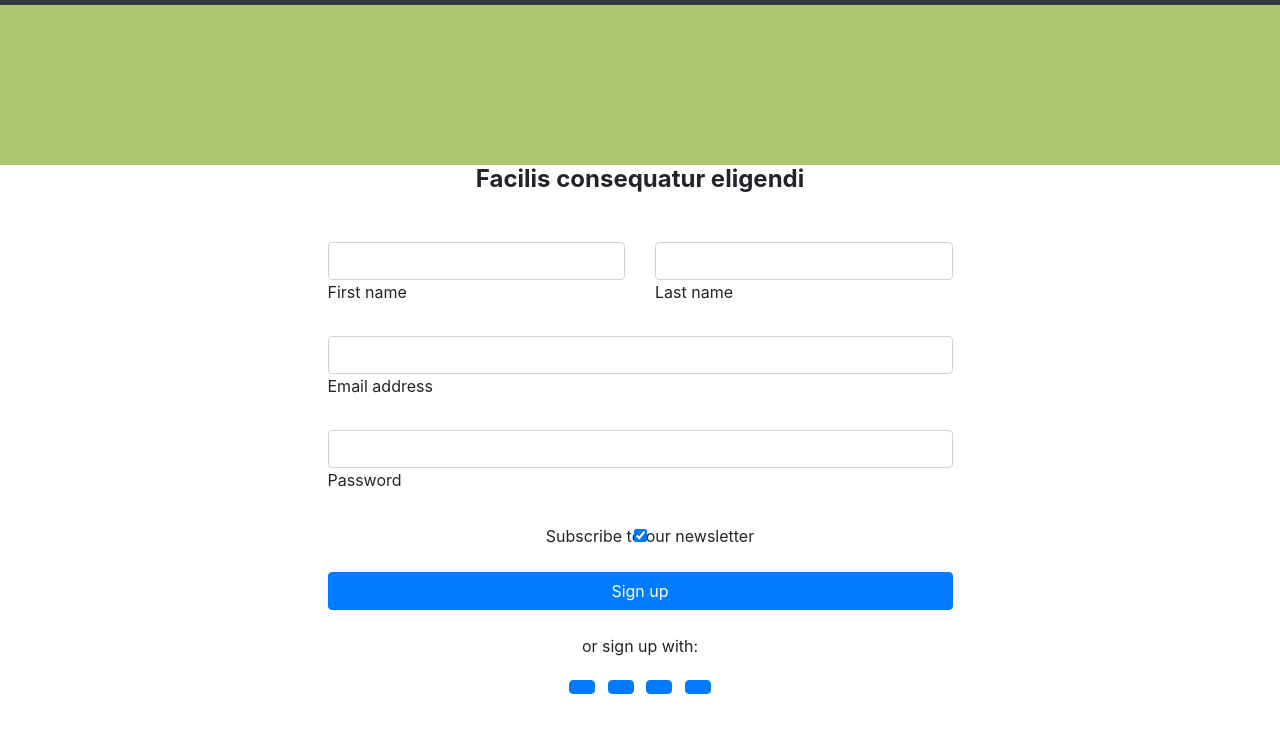
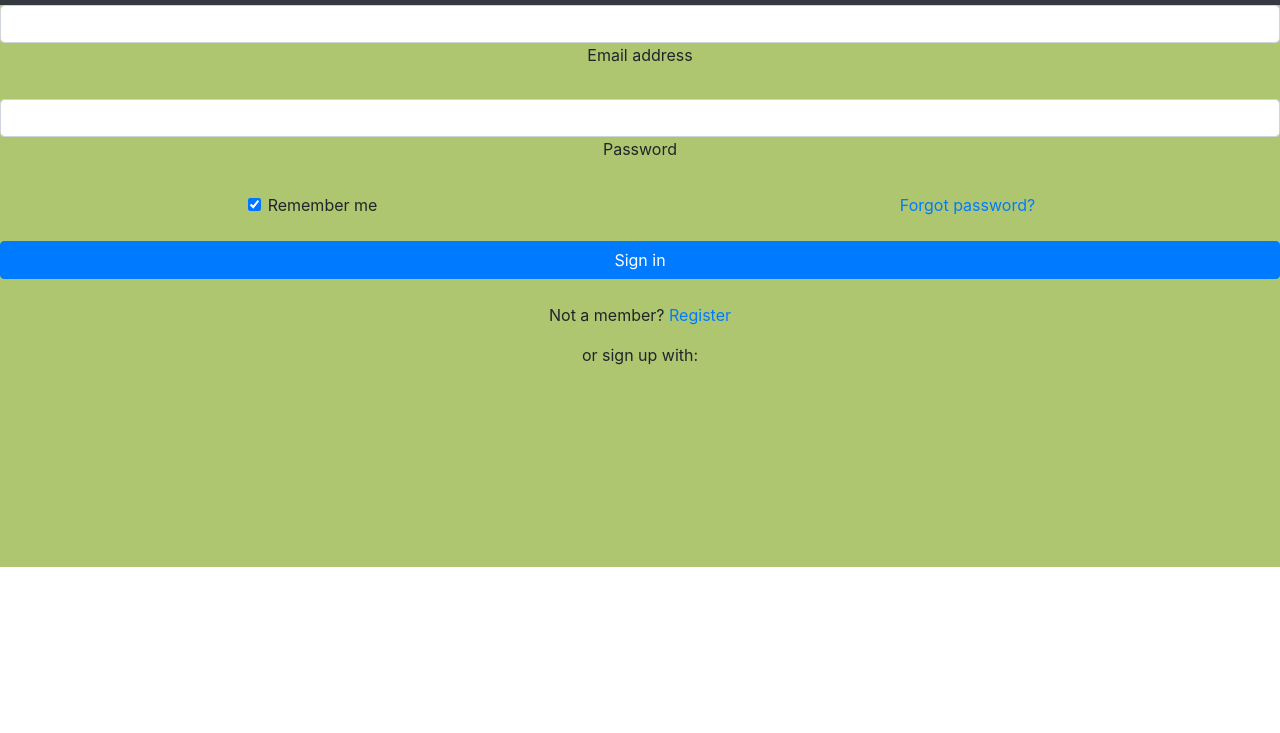
Before and after one commit to VarunVanam/BreatheHere, a plain HTML site: page login.html in a window 1280 px wide. Shown: the part 51-784 px from the top of the page. Drawn offline with nearby package versions, Linux system fonts and the light colour scheme.

Commit message:
Add files via upload

```diff
--- a/login.html
+++ b/login.html
@@ -2,6 +2,7 @@
 <html lang="en" dir="ltr">
   <head>
     <meta charset="utf-8">
+    <meta http-equiv="Content-Type" content="text/html; charset=UTF-8">
     <title>Login - Breathe Here</title>
     <link rel="icon" type="image/x-icon" href="icon.png">
     <link href="https://fonts.googleapis.com/css?family=Arvo" rel="stylesheet">
@@ -105,85 +106,64 @@
                  </form> -->
                </div>
              </nav>
-       </div>
 
 
-    <section class="mb-5">
-      <h4 class="mb-5 text-center"><strong>Facilis consequatur eligendi</strong></h4>
-
-      <div class="row d-flex justify-content-center">
-        <div class="col-md-6">
        <form>
-            <!-- 2 column grid layout with text inputs for the first and last names -->
-            <div class="row mb-4">
-              <div class="col">
-                <div class="form-outline">
-                  <input type="text" id="form3Example1" class="form-control" />
-                  <label class="form-label" for="form3Example1">First name</label>
-                </div>
-              </div>
-              <div class="col">
-                <div class="form-outline">
-                  <input type="text" id="form3Example2" class="form-control" />
-                  <label class="form-label" for="form3Example2">Last name</label>
-                </div>
-              </div>
-            </div>
-
          <!-- Email input -->
          <div class="form-outline mb-4">
-              <input type="email" id="form3Example3" class="form-control" />
-              <label class="form-label" for="form3Example3">Email address</label>
+           <input type="email" id="form2Example1" class="form-control" />
+           <label class="form-label" for="form2Example1">Email address</label>
          </div>
 
          <!-- Password input -->
          <div class="form-outline mb-4">
-              <input type="password" id="form3Example4" class="form-control" />
-              <label class="form-label" for="form3Example4">Password</label>
+           <input type="password" id="form2Example2" class="form-control" />
+           <label class="form-label" for="form2Example2">Password</label>
          </div>
 
+         <!-- 2 column grid layout for inline styling -->
+         <div class="row mb-4">
+           <div class="col d-flex justify-content-center">
              <!-- Checkbox -->
-            <div class="form-check d-flex justify-content-center mb-4">
-              <input
-                class="form-check-input me-2"
-                type="checkbox"
-                value=""
-                id="form2Example3"
-                checked
-              />
-              <label class="form-check-label" for="form2Example3">
-                Subscribe to our newsletter
-              </label>
+             <div class="form-check">
+               <input class="form-check-input" type="checkbox" value="" id="form2Example31" checked />
+               <label class="form-check-label" for="form2Example31"> Remember me </label>
+             </div>
+           </div>
+
+           <div class="col">
+             <!-- Simple link -->
+             <a href="#!">Forgot password?</a>
+           </div>
          </div>
 
          <!-- Submit button -->
-            <button type="submit" class="btn btn-primary btn-block mb-4">
-              Sign up
-            </button>
+         <button type="button" class="btn btn-primary btn-block mb-4">Sign in</button>
 
          <!-- Register buttons -->
          <div class="text-center">
+           <p>Not a member? <a href="#!">Register</a></p>
            <p>or sign up with:</p>
-              <button type="button" class="btn btn-primary btn-floating mx-1">
+           <button type="button" class="btn btn-link btn-floating mx-1">
              <i class="fab fa-facebook-f"></i>
            </button>
 
-              <button type="button" class="btn btn-primary btn-floating mx-1">
+           <button type="button" class="btn btn-link btn-floating mx-1">
              <i class="fab fa-google"></i>
            </button>
 
-              <button type="button" class="btn btn-primary btn-floating mx-1">
+           <button type="button" class="btn btn-link btn-floating mx-1">
              <i class="fab fa-twitter"></i>
            </button>
 
-              <button type="button" class="btn btn-primary btn-floating mx-1">
+           <button type="button" class="btn btn-link btn-floating mx-1">
              <i class="fab fa-github"></i>
            </button>
          </div>
        </form>
+
+
        </div>
-      </div>
-    </section>
 
 
 
```
Also changed, not shown: blog.html (+1 -0 lines), events.html (+4 -3 lines), index.html (+48 -9 lines). Lines whose indentation alone changed are shown as unchanged.
